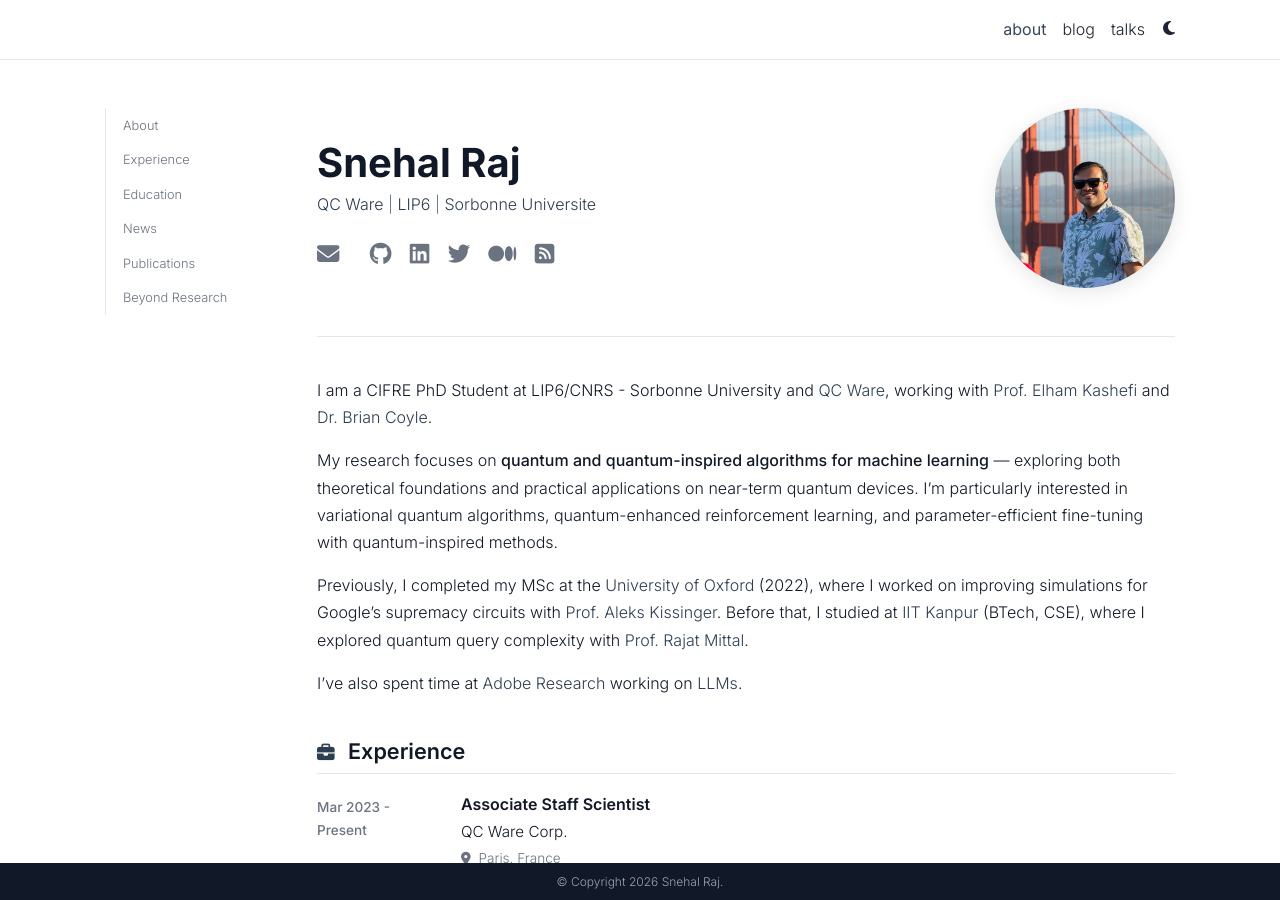
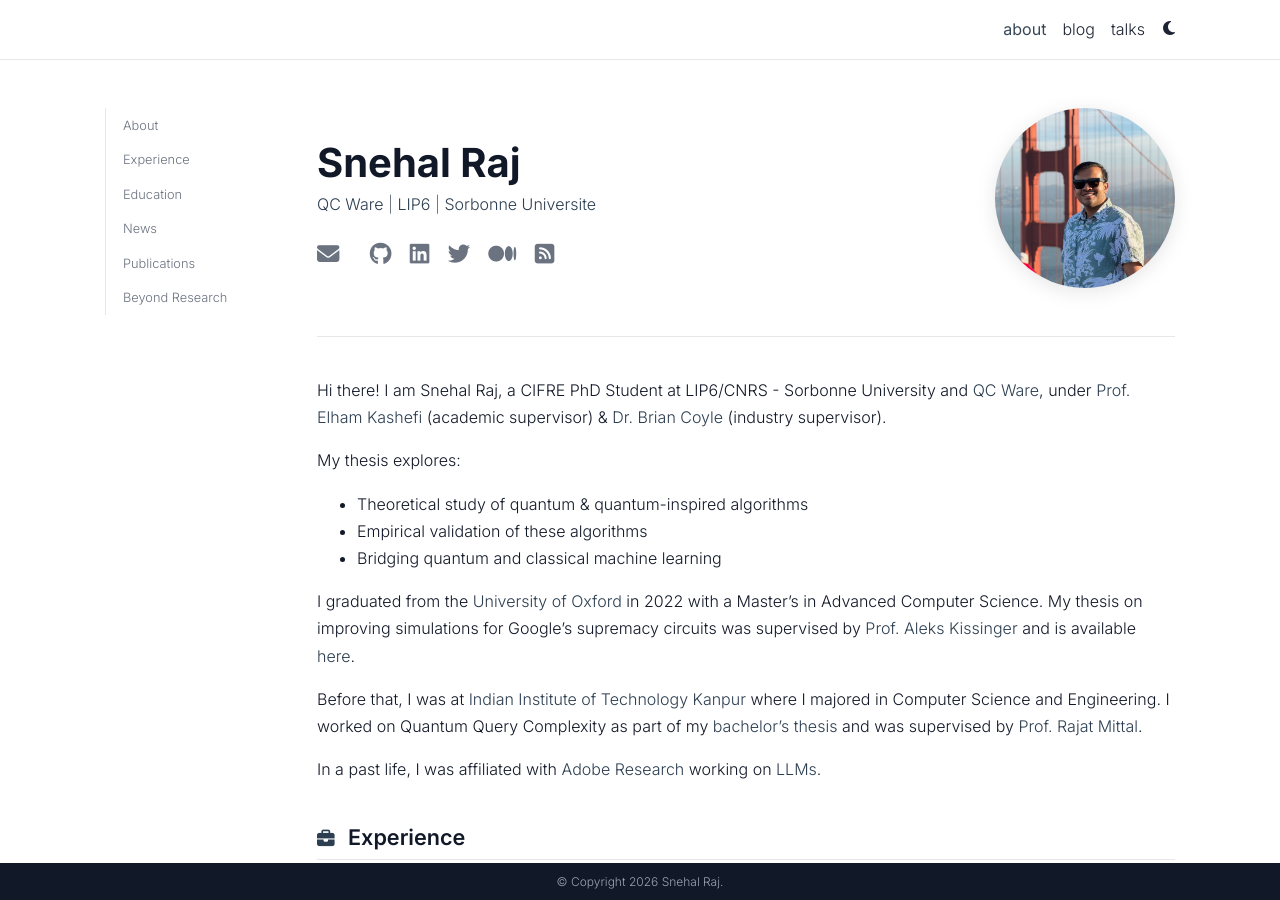
Before and after one commit to SnehalRaj/SnehalRaj.github.io, a Jekyll site: the page built from _pages/about.md, in a window 1280 px wide and 900 px high. Built offline with Jekyll 4.4.1, drawn with Linux system fonts in a browser that asks for light colours; full-size pictures stand in for the smaller copies a plugin makes; comment, search, counter and statistics services are not loaded; a style sheet for code colours, icons or effects is not loaded.

```diff
--- a/_pages/about.md
+++ b/_pages/about.md
@@ -16,10 +16,15 @@
 social: false
 ---
 
-I am a CIFRE PhD Student at LIP6/CNRS - Sorbonne University and [QC Ware](https://www.qcware.com/), working with [Prof. Elham Kashefi](https://www.lip6.fr/actualite/personnes-fiche.php?ident=P1427) and [Dr. Brian Coyle](https://scholar.google.com/citations?user=zDZuloYAAAAJ&hl=en).
+Hi there! I am Snehal Raj, a CIFRE PhD Student at LIP6/CNRS - Sorbonne University and [QC Ware](https://www.qcware.com/), under [Prof. Elham Kashefi](https://www.lip6.fr/actualite/personnes-fiche.php?ident=P1427) (academic supervisor) & [Dr. Brian Coyle](https://scholar.google.com/citations?user=zDZuloYAAAAJ&hl=en) (industry supervisor).
 
-My research focuses on **quantum and quantum-inspired algorithms for machine learning** — exploring both theoretical foundations and practical applications on near-term quantum devices. I'm particularly interested in variational quantum algorithms, quantum-enhanced reinforcement learning, and parameter-efficient fine-tuning with quantum-inspired methods.
+My thesis explores:
+- Theoretical study of quantum & quantum-inspired algorithms
+- Empirical validation of these algorithms
+- Bridging quantum and classical machine learning
 
-Previously, I completed my MSc at the [University of Oxford](https://www.cs.ox.ac.uk/) (2022), where I worked on improving simulations for Google's supremacy circuits with [Prof. Aleks Kissinger](https://www.cs.ox.ac.uk/people/aleks.kissinger/). Before that, I studied at [IIT Kanpur](https://www.cse.iitk.ac.in/) (BTech, CSE), where I explored quantum query complexity with [Prof. Rajat Mittal](https://www.cse.iitk.ac.in/users/rmittal/).
+I graduated from the [University of Oxford](https://www.cs.ox.ac.uk/) in 2022 with a Master's in Advanced Computer Science. My thesis on improving simulations for Google's supremacy circuits was supervised by [Prof. Aleks Kissinger](https://www.cs.ox.ac.uk/people/aleks.kissinger/) and is available [here](https://www.cs.ox.ac.uk/people/aleks.kissinger/theses/raj-thesis.pdf).
 
-I've also spent time at [Adobe Research](https://research.adobe.com/) working on [LLMs](https://aclanthology.org/2021.emnlp-main.798/).
+Before that, I was at [Indian Institute of Technology Kanpur](https://www.cse.iitk.ac.in/) where I majored in Computer Science and Engineering. I worked on Quantum Query Complexity as part of my [bachelor's thesis](https://github.com/SnehalRaj/CS396A/blob/master/Report.pdf) and was supervised by [Prof. Rajat Mittal](https://www.cse.iitk.ac.in/users/rmittal/).
+
+In a past life, I was affiliated with [Adobe Research](https://research.adobe.com/) working on [LLMs](https://aclanthology.org/2021.emnlp-main.798/).
```
